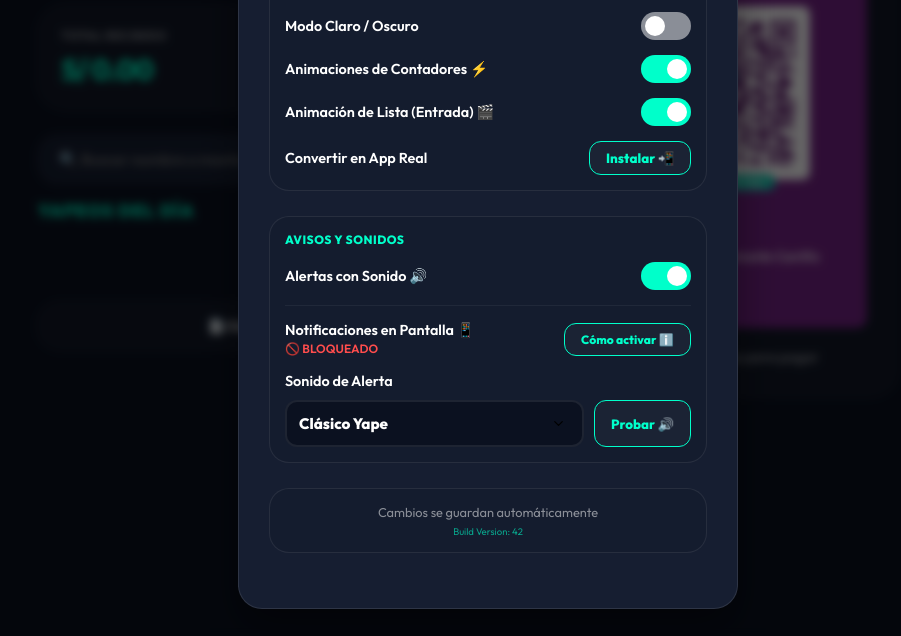
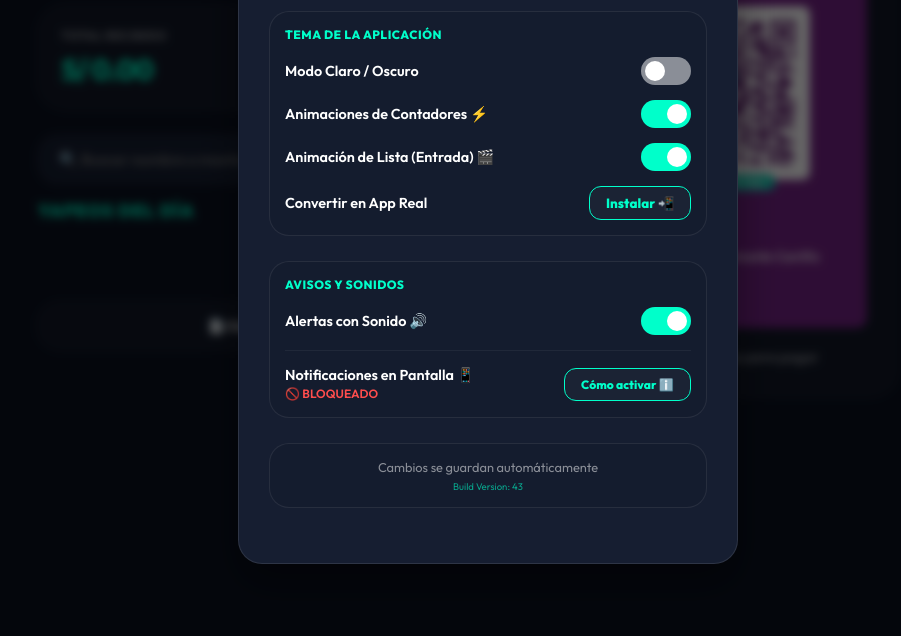
Before and after one commit to jeanpoolcenteno34-web/yape-monitor, a website: page index.html in a window 1280 px wide. Both pictures are taken after a click on the button "⚙️". Shown: the part 164-800 px from the top of the page, without its empty margins (152-1053 px from the left). Drawn offline with nearby package versions, Linux system fonts and the light colour scheme.

Commit message:
v43: modal scroll, click outside to close, and removed sound settings

```diff
--- a/app.js
+++ b/app.js
@@ -113,16 +113,6 @@ function toggleNotifications() {
     if(nToggle) localStorage.setItem('yapeos_notif_enabled', nToggle.checked);
 }
 
-function changeSound() {
-    const select = document.getElementById('sound-select');
-    const audio = document.getElementById('yape-sound');
-    if(select && audio) {
-        audio.pause();
-        audio.src = select.value;
-        audio.load();
-        localStorage.setItem('yapeos_sound', select.value);
-    }
-}
 
 function toggleAnimations() {
     const aToggle = document.getElementById('anim-toggle');
--- a/index.html
+++ b/index.html
@@ -126,7 +126,7 @@
     </div>
 
     <!-- Modal de Configuración -->
-    <div id="settings-modal" class="modal-overlay" style="display:none;">
+    <div id="settings-modal" class="modal-overlay" style="display:none;" onclick="if(event.target === this) closeSettings()">
         <div class="modal-content">
             <div class="modal-header">
                 <button class="icon-btn close-modal" onclick="closeSettings()" title="Cerrar">✕</button>
@@ -182,22 +182,11 @@
                         <span class="slider round"></span>
                     </label>
                 </div>
-                <div class="toggle-row" style="margin-top:15px; flex-direction:column; align-items:flex-start;">
-                    <span>Sonido de Alerta</span>
-                    <div style="display:flex; gap:10px; width:100%; margin-top:10px;">
-                        <select id="sound-select" onchange="changeSound()" class="search-bar">
-                            <option value="https://www.myinstants.com/media/sounds/yape-notificacion.mp3">Clásico Yape</option>
-                            <option value="https://www.myinstants.com/media/sounds/ding-idea.mp3">Campanita (Tienda)</option>
-                            <option value="https://www.myinstants.com/media/sounds/coin-drop-4.mp3">Moneda cayendo</option>
-                        </select>
-                        <button class="btn-action" onclick="playNotificationSound(true)" style="white-space:nowrap;">Probar 🔊</button>
-                    </div>
-                </div>
             </div>
 
             <div class="settings-group">
                 <p style="font-size:0.8rem; color:var(--text-secondary); text-align:center; margin-bottom:5px;">Cambios se guardan automáticamente</p>
-                <p style="font-size:0.6rem; color:var(--accent); text-align:center; opacity:0.6;">Build Version: 42</p>
+                <p style="font-size:0.6rem; color:var(--accent); text-align:center; opacity:0.6;">Build Version: 43</p>
             </div>
         </div>
     </div>
@@ -205,7 +194,7 @@
 
 
     <!-- Modal de Guía de Instalación -->
-    <div id="install-modal" class="modal-overlay" style="display:none;">
+    <div id="install-modal" class="modal-overlay" style="display:none;" onclick="if(event.target === this) closeInstallGuide()">
         <div class="modal-content">
             <div class="modal-header">
                 <button class="icon-btn close-modal" onclick="closeInstallGuide()" title="Cerrar">✕</button>
@@ -230,6 +219,6 @@
     <audio id="yape-sound" src="https://www.myinstants.com/media/sounds/yape-notificacion.mp3" preload="auto"></audio>
 
     <!-- Scripts -->
-    <script src="app.js?v=42"></script>
+    <script src="app.js?v=43"></script>
 </body>
 </html>
--- a/style.css
+++ b/style.css
@@ -550,6 +550,8 @@ select.search-bar option {
     border-radius: 24px;
     width: 90%;
     max-width: 500px;
+    max-height: 90vh; /* Ensure it fits on screen */
+    overflow-y: auto; /* Make it scrollable */
     position: relative; /* For absolute close button */
     border: 1px solid rgba(255, 255, 255, 0.1);
     box-shadow: 0 20px 40px rgba(0, 0, 0, 0.4);
```
